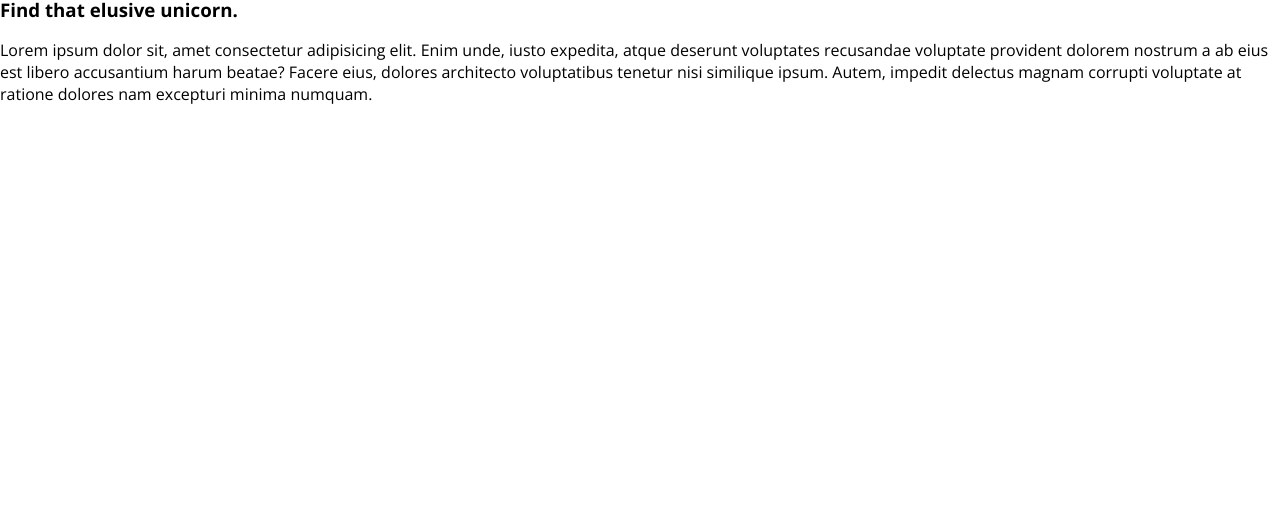
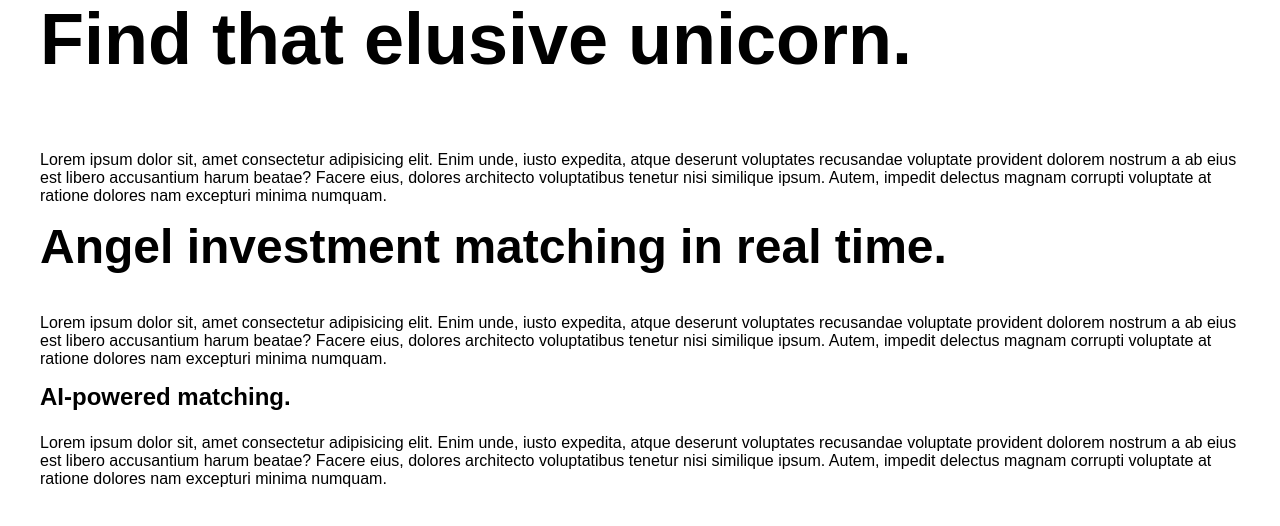
Before and after one commit to isaiahhenson/responsive-design-beginners, a plain HTML site: page index.html in a window 1280 px wide. Drawn offline with nearby package versions, Linux system fonts and the light colour scheme.

Commit message:
Add global styles

```diff
--- a/app/scss/globals/_boilerplate.scss
+++ b/app/scss/globals/_boilerplate.scss
@@ -6,7 +6,8 @@ html {
 }
 
 *,
-*::before *::after {
+*::before,
+*::after {
   box-sizing: inherit;
 }
 
--- a/app/scss/globals/_typography.scss
+++ b/app/scss/globals/_typography.scss
@@ -1,3 +1,5 @@
+@use '../util' as u;
+
 h1,
 h2,
 h3 {
@@ -6,8 +8,23 @@ h3 {
   margin-top: 0;
 }
 
+h1 {
+  font-size: 2.625rem;
+  font-size: clamp(u.rem(40), 1.77rem + 3.64vw, u.rem(72));
+}
+
+h2 {
+  font-size: u.rem(36);
+  font-size: clamp(u.rem(36), 1.91rem + 1.45vw, u.rem(48));
+}
+
+h3 {
+  font-size: u.rem(24);
+}
+
 p {
   margin-top: 0;
+  font-size: u.rem(16);
 }
 
 a,
--- a/app/scss/util/_breakpoints.scss
+++ b/app/scss/util/_breakpoints.scss
@@ -1,15 +1,17 @@
+@use 'functions' as f;
+
 // 700px, 900px, 1440px,
 $breakpoints-up: (
-  'medium': 43.75em,
-  'large': 56.25em,
-  'xlarge': 90em,
+  'medium': f.em(700),
+  'large': f.em(900),
+  'xlarge': f.em(1440),
 );
 
-//699.98px, 898.px, 1439.98px
+//699.98px, 898.98px, 1439.98px
 $breakpoints-down: (
-  'small': 43.7485em,
-  'medium': 56.24875em,
-  'large': 89.99875,
+  'small': f.em(699.98),
+  'medium': f.em(899.98),
+  'large': f.em(1439.98),
 );
 
 @mixin breakpoint($size) {
--- a/app/scss/util/_fonts.scss
+++ b/app/scss/util/_fonts.scss
@@ -1 +1 @@
-$font: 'Open Sans', sans-serif;
+$font: 'Source Sans Pro', sans-serif;
--- /dev/null
+++ b/app/scss/util/_functions.scss
@@ -0,0 +1,17 @@
+@use 'sass:math';
+
+@function rem($pixel) {
+  @if math.is-unitless($pixel) {
+  } @else {
+    @error 'Don\'t use units when using the rem() function; only numbers';
+  }
+  @return math.div($pixel, 16) + rem;
+}
+
+@function em($pixel) {
+  @if math.is-unitless($pixel) {
+  } @else {
+    @error 'Don\'t use units when using the em() function; only numbers';
+  }
+  @return math.div($pixel, 16) + em;
+}
--- a/app/scss/util/_index.scss
+++ b/app/scss/util/_index.scss
@@ -1,2 +1,3 @@
 @forward 'fonts';
 @forward 'breakpoints';
+@forward 'functions';
--- a/index.html
+++ b/index.html
@@ -16,7 +16,7 @@
     <link rel="preconnect" href="https://fonts.googleapis.com" />
     <link rel="preconnect" href="https://fonts.gstatic.com" crossorigin />
     <link
-      href="https://fonts.googleapis.com/css2?family=Open+Sans:wght@400;700&display=swap"
+      href="https://fonts.googleapis.com/css2?family=Source+Sans+3:wght@400;700&display=swap"
       rel="stylesheet"
     />
     <link rel="stylesheet" href="/dist/style.css" />
@@ -37,6 +37,28 @@
             at ratione dolores nam excepturi minima numquam.
           </p>
         </section>
+        <section class="wrapper">
+          <h2>Angel investment matching in real time.</h2>
+          <p>
+            Lorem ipsum dolor sit, amet consectetur adipisicing elit. Enim unde,
+            iusto expedita, atque deserunt voluptates recusandae voluptate
+            provident dolorem nostrum a ab eius est libero accusantium harum
+            beatae? Facere eius, dolores architecto voluptatibus tenetur nisi
+            similique ipsum. Autem, impedit delectus magnam corrupti voluptate
+            at ratione dolores nam excepturi minima numquam.
+          </p>
+        </section>
+        <section class="wrapper">
+          <h3>AI-powered matching.</h3>
+          <p>
+            Lorem ipsum dolor sit, amet consectetur adipisicing elit. Enim unde,
+            iusto expedita, atque deserunt voluptates recusandae voluptate
+            provident dolorem nostrum a ab eius est libero accusantium harum
+            beatae? Facere eius, dolores architecto voluptatibus tenetur nisi
+            similique ipsum. Autem, impedit delectus magnam corrupti voluptate
+            at ratione dolores nam excepturi minima numquam.
+          </p>
+        </section>
       </article>
     </main>
     <footer></footer>
```
Also changed, not shown: dist/style.css, 1 other file.
